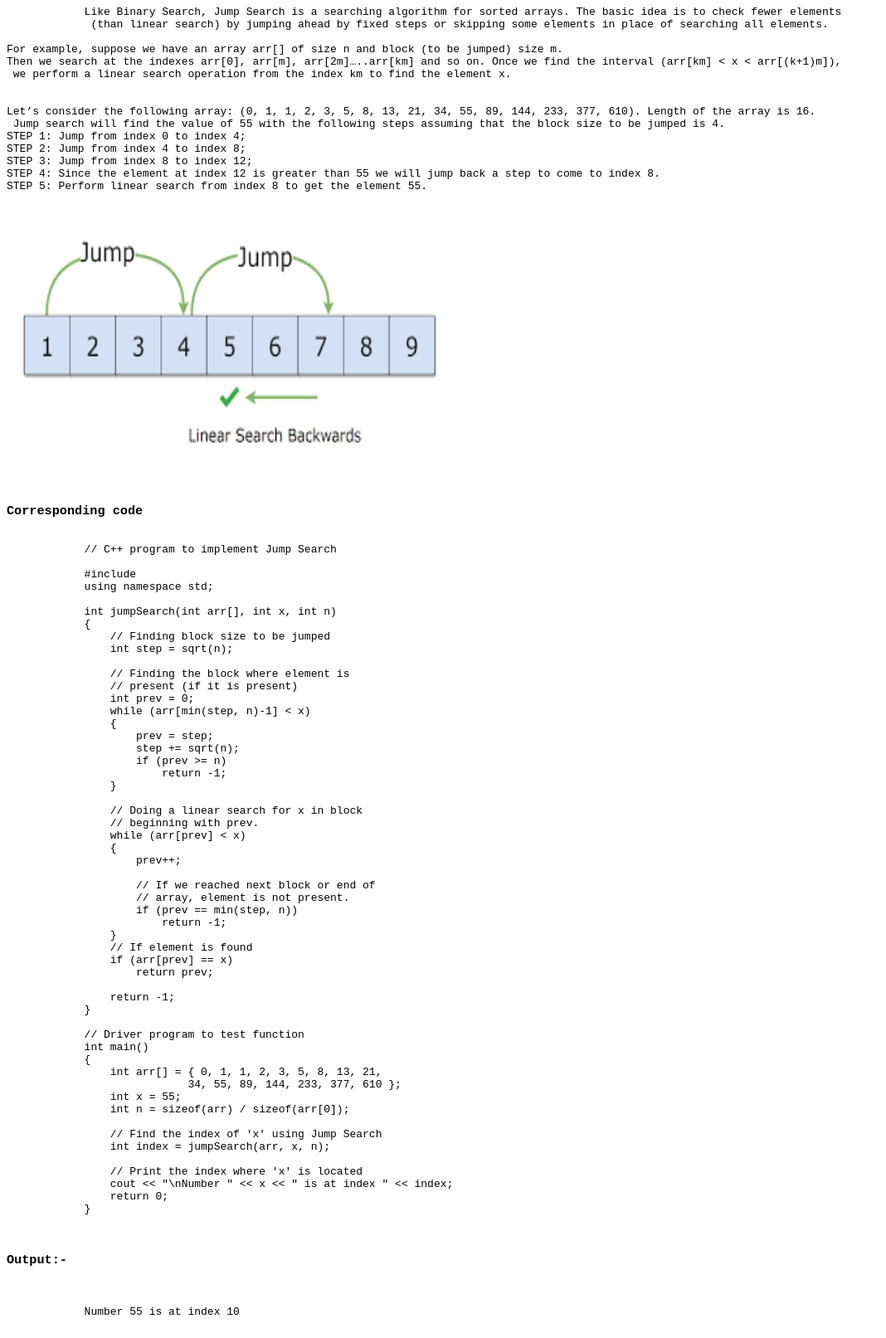
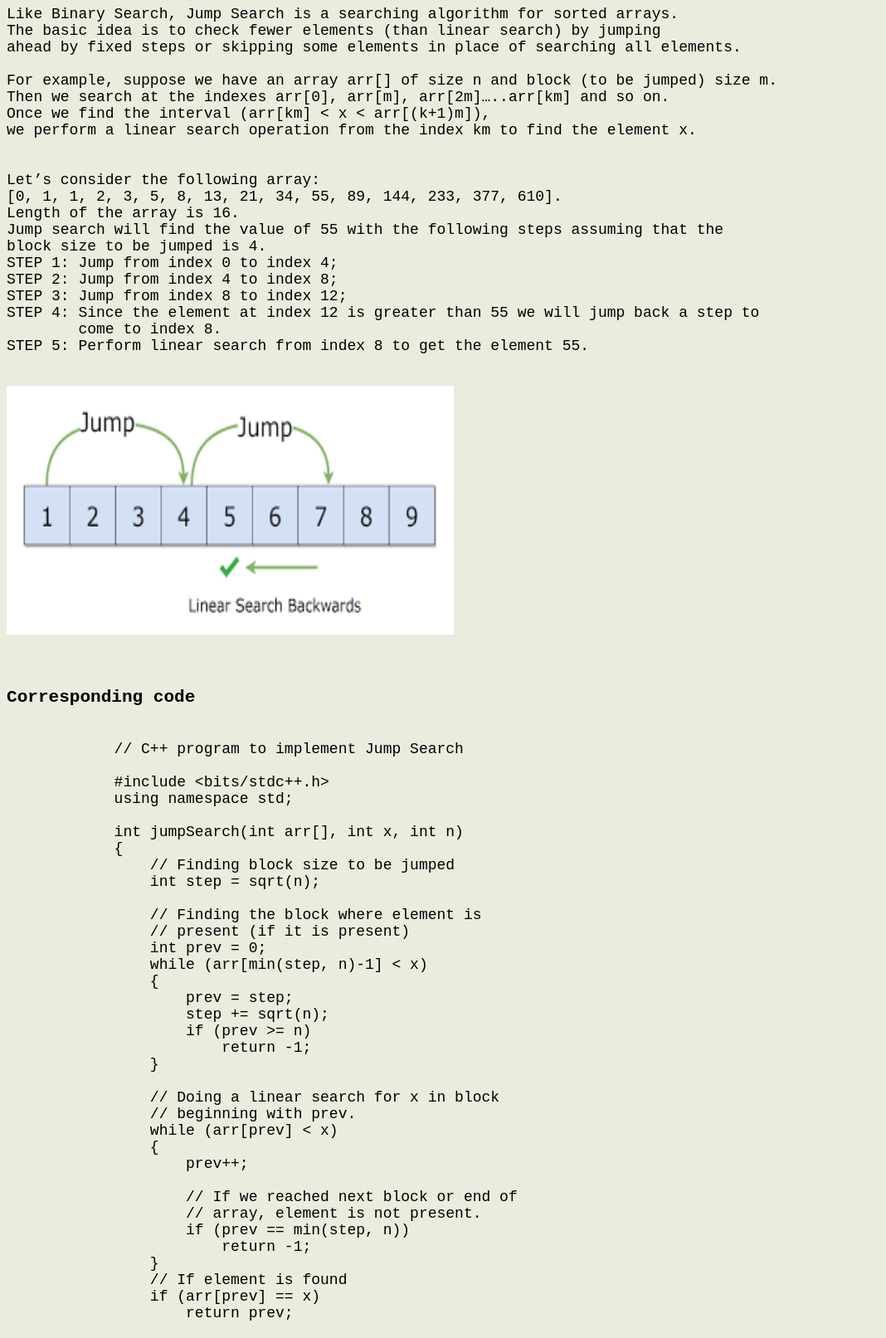
Before and after one commit to shilpitamondal/Break-Through-Algorithm, a plain HTML site: page frame_jump_search.htm in a window 1280 px wide. Shown: the part 73-1686 px from the top of the page at 83% size, without its empty margins (0-1068 px from the left). Drawn offline with Linux system fonts and the light colour scheme.

Commit message:
Add files via upload

```diff
--- a/frame_jump_search.htm
+++ b/frame_jump_search.htm
@@ -1,25 +1,31 @@
 <!DOCTYPE html>
 <html>
     <head>
-
+        <link rel="stylesheet" href="style.css">
     </head>
-    <body>
+    <body class="framebody">
         <h1>Jump Search</h1>
         <pre>
-            Like Binary Search, Jump Search is a searching algorithm for sorted arrays. The basic idea is to check fewer elements
-             (than linear search) by jumping ahead by fixed steps or skipping some elements in place of searching all elements.
+Like Binary Search, Jump Search is a searching algorithm for sorted arrays.
+The basic idea is to check fewer elements (than linear search) by jumping
+ahead by fixed steps or skipping some elements in place of searching all elements.
 
 For example, suppose we have an array arr[] of size n and block (to be jumped) size m.
-Then we search at the indexes arr[0], arr[m], arr[2m]…..arr[km] and so on. Once we find the interval (arr[km] < x < arr[(k+1)m]),
- we perform a linear search operation from the index km to find the element x.
+Then we search at the indexes arr[0], arr[m], arr[2m]…..arr[km] and so on.
+Once we find the interval (arr[km] < x < arr[(k+1)m]),
+we perform a linear search operation from the index km to find the element x.
 
 
-Let’s consider the following array: (0, 1, 1, 2, 3, 5, 8, 13, 21, 34, 55, 89, 144, 233, 377, 610). Length of the array is 16.
- Jump search will find the value of 55 with the following steps assuming that the block size to be jumped is 4.
+Let’s consider the following array:
+[0, 1, 1, 2, 3, 5, 8, 13, 21, 34, 55, 89, 144, 233, 377, 610].
+Length of the array is 16.
+Jump search will find the value of 55 with the following steps assuming that the
+block size to be jumped is 4.
 STEP 1: Jump from index 0 to index 4;
 STEP 2: Jump from index 4 to index 8;
 STEP 3: Jump from index 8 to index 12;
-STEP 4: Since the element at index 12 is greater than 55 we will jump back a step to come to index 8.
+STEP 4: Since the element at index 12 is greater than 55 we will jump back a step to
+        come to index 8.
 STEP 5: Perform linear search from index 8 to get the element 55.
  </pre>
         <img src="images/jump.png" alt width="539" height="300">
@@ -27,7 +33,7 @@ STEP 5: Perform linear search from index 8 to get the element 55.
             <h3>Corresponding code</h3>
             // C++ program to implement Jump Search
 
-            #include <bits/stdc++.h>
+            #include &lt;bits/stdc++.h&gt;
             using namespace std;
 
             int jumpSearch(int arr[], int x, int n)
@@ -38,7 +44,7 @@ STEP 5: Perform linear search from index 8 to get the element 55.
                 // Finding the block where element is
                 // present (if it is present)
                 int prev = 0;
-                while (arr[min(step, n)-1] < x)
+                while (arr[min(step, n)-1] &lt; x)
                 {
                     prev = step;
                     step += sqrt(n);
@@ -48,7 +54,7 @@ STEP 5: Perform linear search from index 8 to get the element 55.
 
                 // Doing a linear search for x in block
                 // beginning with prev.
-                while (arr[prev] < x)
+                while (arr[prev] &lt; x)
                 {
                     prev++;
 
@@ -76,7 +82,7 @@ STEP 5: Perform linear search from index 8 to get the element 55.
                 int index = jumpSearch(arr, x, n);
 
                 // Print the index where 'x' is located
-                cout << "\nNumber " << x << " is at index " << index;
+                cout &lt;&lt; "\nNumber " &lt;&lt; x &lt;&lt; " is at index "&lt;&lt; index;
                 return 0;
             }
 
@@ -89,11 +95,16 @@ STEP 5: Perform linear search from index 8 to get the element 55.
             Auxiliary Space : O(1)
 
            <h3> Works only sorted arrays.</h3>
--The optimal size of a block to be jumped is (√ n). This makes the time complexity of Jump Search O(√ n).
--The time complexity of Jump Search is between Linear Search ( ( O(n) ) and Binary Search ( O (Log n) ).
-Binary Search is better than Jump Search, but Jump search has an advantage that we traverse back only
- once (Binary Search may require up to O(Log n) jumps, consider a situation where the element to be
-  searched is the smallest element or smaller than the smallest). So in a system where binary search is costly, we use Jump Search.
+-The optimal size of a block to be jumped is (√ n).
+This makes the time complexity of Jump Search O(√ n).
+-The time complexity of Jump Search is between
+Linear Search ( ( O(n) ) and Binary Search ( O (Log n) ).
+Binary Search is better than Jump Search, but Jump search
+has an advantage that we traverse back only once
+(Binary Search may require up to O(Log n) jumps,
+consider a situation where the element to be
+searched is the smallest element or smaller than the smallest).
+So in a system where binary search is costly, we use Jump Search.
 
         </pre>
     </body>
--- a/style.css
+++ b/style.css
@@ -57,3 +57,8 @@
   width: px; */
 
   }
+
+
+  .framebody{
+    background-color: rgba(225, 230, 208, 0.7);
+  }
```
Also changed, not shown: frame_binary_search.htm (+17 -12 lines), frame_linear_search.htm (+16 -15 lines).
